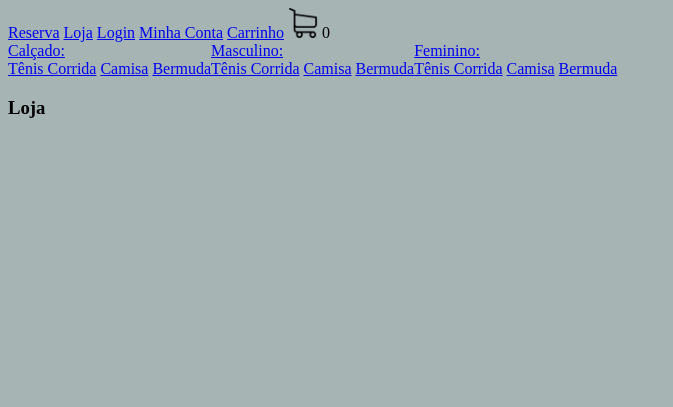
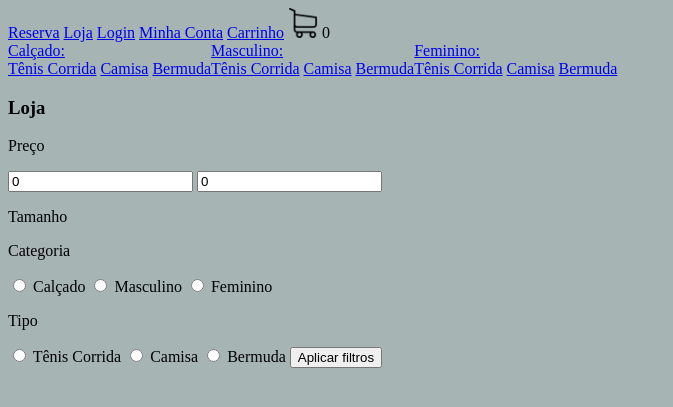
Before and after one commit to Jpzin1/ecommerce-replica-reserva, a Django app: page /loja/1/ in a window 1280 px wide. Shown: the top 407 px of the page, without its empty margins (0-673 px from the left). Run offline with Django 5.2, Linux system fonts and the light colour scheme; data comes from the database, SQL or seed files in the repository; both versions use the stored data as it was after the commit.

Commit message:
new commit add filtro de busca

```diff
--- a/ecommerce/loja/templates/loja.html
+++ b/ecommerce/loja/templates/loja.html
@@ -4,6 +4,31 @@
 {% block body %}
 
 <h3>Loja</h3>
+
+<form method="POST" action="">
+    <p>Preço</p>
+    <input type="number" name="preco_minimo" value={{ minimo }}>
+    <input type="number" name="preco_maximo" value={{ maximo }}>
+
+    <p>Tamanho</p>
+    {% for tamanho in tamanhos %}
+    <input type="radio" name="tamanho" value="{{ tamanho }}">
+    <label for="{{ tamanho }}">{{ tamanho }}</label>
+    {% endfor %}
+
+    <p>Categoria</p>
+    {% for categoria in categorias %}
+    <input type="radio" name="categoria" value="{{ categoria.slug }}">
+    <label for="{{ categoria.slug }}">{{ categoria.nome }}</label>
+    {% endfor %}
+
+    <p>Tipo</p>
+    {% for tipo in tipos %}
+    <input type="radio" name="tipo" value="{{ tipo.slug }}">
+    <label for="{{ tipo.slug }}">{{ tipo.nome }}</label>
+    {% endfor %}
+    <button type="submit">Aplicar filtros</button>
+</form>
 
 {% for produto in produtos %}
 
--- a/ecommerce/loja/utils.py
+++ b/ecommerce/loja/utils.py
@@ -1,4 +1,4 @@
-
+from django.db.models import Max, Min
 
 def filtrar_produtos(produtos, filtro):
     if filtro:
@@ -8,3 +8,13 @@ def filtrar_produtos(produtos, filtro):
         else:
             produtos = produtos.filter(categoria__slug=filtro)
     return produtos
+
+def preco_minimo_maximo(produtos):
+    minimo = 0
+    maximo = 0
+    if len(produtos) > 0:
+        maximo = list(produtos.aggregate(Max("preco")).values())[0]
+        maximo = round(maximo, 2)
+        minimo = list(produtos.aggregate(Min("preco")).values())[0]
+        minimo = round(minimo, 2)
+    return minimo, maximo
--- a/ecommerce/loja/views.py
+++ b/ecommerce/loja/views.py
@@ -1,7 +1,8 @@
 from django.shortcuts import render, redirect
 from .models import *
 import uuid
-from .utils import filtrar_produtos
+from .utils import filtrar_produtos, preco_minimo_maximo
+
 
 # Create your views here.
 def homepage(request):
@@ -12,7 +13,11 @@ def homepage(request):
 def loja(request, filtro=None):
     produtos = Produto.objects.filter(ativo=True)
     produtos = filtrar_produtos(produtos, filtro)
-    context = {"produtos": produtos}
+
+    itens = ItemEstoque.objects.filter(quantidade__gt=0, produto__in=produtos)
+    tamanhos = itens.values_list("tamanho", flat=True).distinct()
+    minimo, maximo = preco_minimo_maximo(produtos)
+    context = {"produtos": produtos, "minimo": minimo, "maximo": maximo, "tamanhos": tamanhos}
     return render(request, 'loja.html', context)
 
 def ver_produto(request, id_produto, id_cor=None):
```
Also changed, not shown: ecommerce/db.sqlite3.
